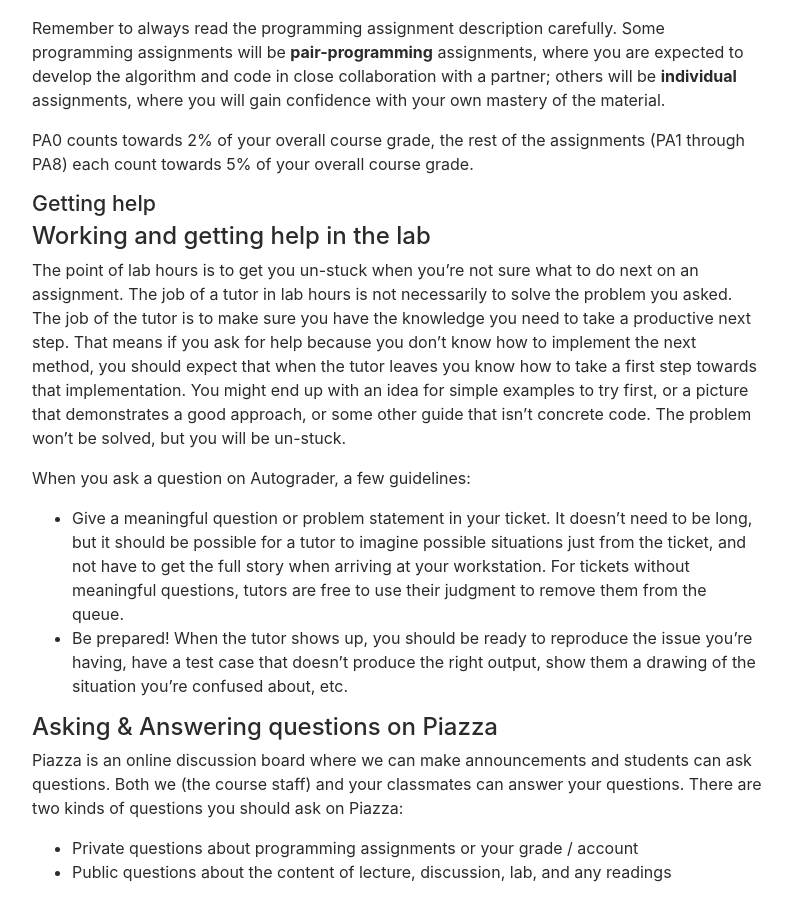
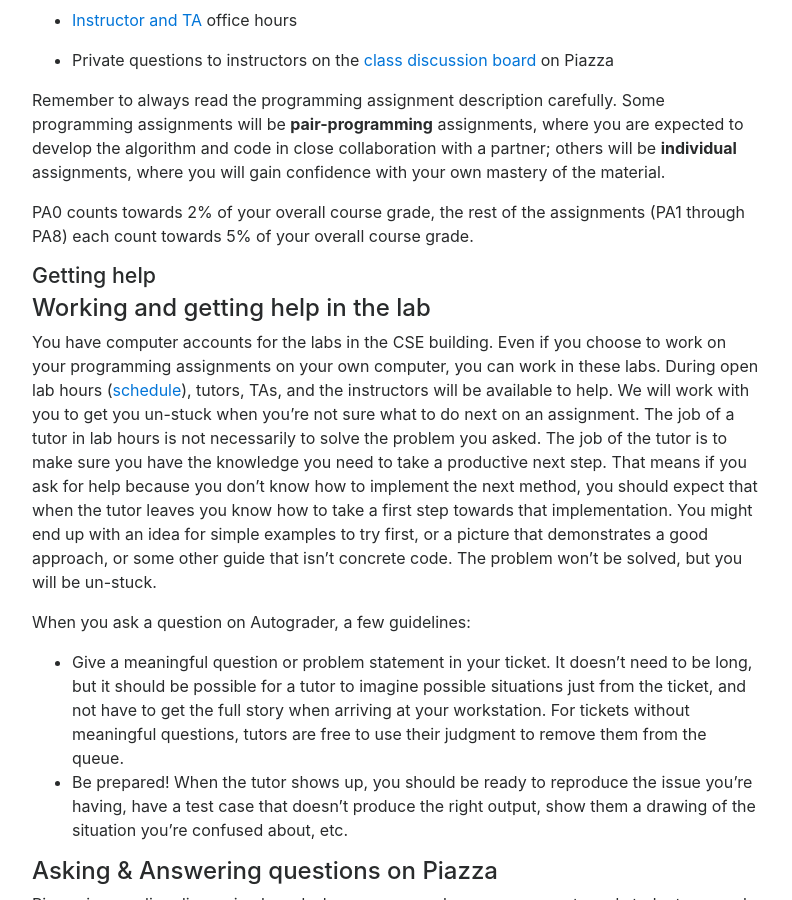
Before and after one commit to ucsd-cse8a-f18/ucsd-cse8a-f18.github.io, a Jekyll site: the page built from index.md, in a window 1280 px wide and 900 px high, scrolled down 3653 px. Shown: the whole window, without its empty margins (243-1035 px from the left). Built offline with Jekyll 4.4.1, drawn with Linux system fonts in a browser that asks for light colours; nearby versions of some CDN libraries; some of the changed text lies outside the part shown.

Commit message:
Update index.md

```diff
--- a/index.md
+++ b/index.md
@@ -27,8 +29,8 @@ Policies: <a href="#">Materials</a>, <a href="#si">Supplemental Instruction</a>,
 <a id="basics"></a>
 ## Basic Course Components
 
-<a id="lec"></a>
-<h3>Lecture</h3>  Expect class to be interactive; you'll work through problems in groups, compare multiple approaches to solutions, and answer multiple-choice questions using iClickers (see <a href="#engage">Engagement</a> below). Due to space constraints, you must attend the lecture in which you're enrolled.
+<a id="b:lec"></a>
+<h3>Lecture</h3>  Expect class to be interactive; you'll work through problems in groups, compare multiple approaches to solutions, and answer multiple-choice questions using iClickers (see <a href="#p:engage">Engagement</a> below). Due to space constraints, you must attend the lecture in which you're enrolled.
 
 <table class="table table-striped">
 <thead>
@@ -50,9 +52,9 @@ Policies: <a href="#">Materials</a>, <a href="#si">Supplemental Instruction</a>,
 </tr>
 </table>
 
-<a id="disc"></a>
+<a id="b:disc"></a>
 <h3>Discussion</h3>
-There are two kinds of discussion section: in Supplemental Instruction you will work in small groups, practicing course content with extra exercises and activities; TA review sessions will demo tools and answer questions about the programming assignment specifications.  You can attend any discussion section(s) you like; attending discussion section counts towards your <a href="#engage">Engagement</a> with the class.
+There are two kinds of discussion section: in Supplemental Instruction you will work in small groups, practicing course content with extra exercises and activities; TA review sessions will demo tools and answer questions about the programming assignment specifications.  You can attend any discussion section(s) you like; attending discussion section counts towards your <a href="#p:engage">Engagement</a> with the class.
 
 <table class="table table-striped">
 <thead>
@@ -87,12 +89,17 @@ There are two kinds of discussion section: in Supplemental Instruction you will
 </table>
 
 
-<a id="labs"></a>
+<a id="b:labs"></a>
 <h3>Lab Sessions</h3>
 
 You will work closely in groups to experiment with class concepts and delve deeper into the material.  You must
-attend the lab session in which you are enrolled.  You will complete a lab report in each <a href="#Labs">lab session</a>;
-your Lab TA will grade  this report and give you feedback.
+attend the lab session in which you are enrolled.  You will work in a group in lab.  We will assign the groups and group
+assignments may
+change from week to week: you are starting your journey into Computer Science and we want
+to help you meet your classmates who will be with you along the way.  All labs must be finished
+in the allotted class time.  As a group, you will create a lab report each week and your TA will review
+it and give you feedback.
+
 
 <table class="table table-striped">
 <thead>
@@ -138,7 +145,7 @@ your Lab TA will grade  this report and give you feedback.
 </tr>
 </table>
 
-<a id="pas"></a>
+<a id="b:pas"></a>
 <h3>Programming Assignments</h3>
 
 Learn by doing!  Most weeks, you will be working on a programming assignment for this class.
@@ -164,12 +171,19 @@ PA0 counts towards 2% of your overall course grade, the rest of the assignments
 of your overall course grade.
 
 
-<a id="help"></a>
+<a id="b:help"></a>
 <h3>Getting help</h3>
 
 <h4>Working and getting help in the lab</h4>
 
-The point of lab hours is to get you un-stuck when you're not sure what to do next on an assignment. The job of a tutor in lab hours is not necessarily to solve the problem you asked. The job of the tutor is to make sure you have the knowledge you need to take a productive next step. That means if you ask for help because you don't know how to implement the next method, you should expect that when the tutor leaves you know how to take a first step towards that implementation. You might end up with an idea for simple examples to try first, or a picture that demonstrates a good approach, or some other guide that isn't concrete code. The problem won't be solved, but you will be un-stuck.
+You have computer accounts for the labs in the CSE building.  Even if you choose to work on your programming assignments on
+your own computer, you can work in these labs.  During open lab hours (<a href="#staff">schedule</a>), tutors, TAs, and the
+instructors will be available to help. We will work with you to get you un-stuck when you're not sure what to do next on an
+assignment. The job of a tutor in lab hours is not necessarily to solve the problem you asked. The job of the tutor is to make
+sure you have the knowledge you need to take a productive next step. That means if you ask for help because you don't know how
+to implement the next method, you should expect that when the tutor leaves you know how to take a first step towards that
+implementation. You might end up with an idea for simple examples to try first, or a picture that demonstrates a good
+approach, or some other guide that isn't concrete code. The problem won't be solved, but you will be un-stuck.
 
 When you ask a question on Autograder, a few guidelines:
 
@@ -194,11 +208,11 @@ completely by accident. “My classmate said so on Piazza” is not a legitimate
 indeed lead you in helpful directions.
 
 
-<a id="exams"></a>
+<a id="b:exams"></a>
 <h3>Exams</h3>
 There will be two exams during the quarter, held in the evenings during Week 3 (**Thursday 10/18/2018	8pm-
 9:50pm**) and Week 7 (**Wednesday 11/14/2018	8pm-9:50pm**) of the Fall quarter.  The Final exam is on Wednesday of exam week
-(**Wednesday 12/12/2018	7pm-9:59pm**).  There are no makeup exams.  See <a href="#Grading">grading section</a> below for the
+(**Wednesday 12/12/2018	7pm-9:59pm**).  There are no makeup exams.  See <a href="#p:Grading">grading section</a> below for the
 policy on missed exams.
 
 
@@ -216,7 +230,7 @@ policy on missed exams.
 <a id="policies"></a>
 ## Policies
 
-<a id="materials"></a>
+<a id="p:materials"></a>
 <h3>Materials</h3>
 
 There is no textbook for the course. The schedule above will link to all the
@@ -236,8 +250,8 @@ language](https://docs.oracle.com/javase/10/), while not required reading,
 will be linked to from some assignments and is always a useful reference
 while programming.
 
-<a name="community"></a>
-<h3 id="community">The CSE 8A Community</h3>
+<a name="p:community"></a>
+<h3>The CSE 8A Community</h3>
 CSE 8A is a large course: there are over 35 people on the instructional team and over 600 students.  We are all here because we are excited about Computer Science and want to ensure a productive, interesting, and useful quarter.
 
 At UC San Diego, we agree to hold ourselves to the <a href="https://ucsd.edu/about/principles.html" target="_blank">Principles of Community</a> of respect, inclusion, and integrity.  This translates to all our interactions in this course, and beyond.
@@ -254,8 +268,8 @@ Before you post a question or answer, consider:
 If you make a post that violates these guidelines, we may make it private and remind you of these guidelines. Overall, our goal is to make the public content on Piazza constructive and relevant for everyone.
 
 
-<a name="engage"></a>
-<h3 id="engage">Engagement</h3>
+<a name="p:engage"></a>
+<h3>Engagement</h3>
 
 We highly recommend actively participating in class, attending discussion, and completing the weekly review quizzes. Regularly
 engaging with the class in these ways counts towards the Engagement component of your overall score.
@@ -287,7 +301,11 @@ full credit for a week's engagement.  For example: (1) attending all lectures (f
 (2) attending two lectures and two discussion sections; or (3) answering all questions on the review quiz correctly; or (4)
 attending two lectures and getting two answers correct on the review  quiz; etc.
 
-<h3 id="exams">Exams</h3>
+<a name="p:pas"></a>
+<h3>Programming</h3>
+
+<a name="p:exams"></a>
+<h3>Exams</h3>
 
 There will be three total exams in the course: two during the quarter (also
 called “midterms”) and a final exam. The midterms will be in the evening during
@@ -326,22 +344,8 @@ There are no make-up midterms, and the final exam policy is governed by the
 [university's
 policies](https://senate.ucsd.edu/operating-procedures/educational-policies/courses/epc-policies-on-courses/policy-exams-including-midterms-final-exams-and-religious-accommodations-for-exams/).
 
-<h3 id="lab">Labs</h3>
 
-Along with the course, you are enrolled in a lab section, which meets each
-Tuesday in one of the student labs in the (newly renovated) basement of the CSE building.
-You will work in a group in lab.  We will assign the groups and group assignments may
-change from week to week: you are starting your journey into Computer Science and we want
-to help you meet your classmates who will be with you along the way.  All labs must be finished
-in the allotted class time.  As a group, you will create a lab report each week and your TA will review
-it and give you feedback.
-
-You must attend the lab section for which you are enrolled.
-
-<h3 id="si">Supplemental Instruction</h3>
-
-
-<a id="grading"></a>
+<a id="p:grading"></a>
 <h3>Grading</h3>
 
 Your grade will be computed from:
@@ -392,13 +396,13 @@ We may adjust the above scale to be more lenient (depending on the overall class
 not adjust the scale to make it harder to get a better grade.
 In addition, you must pass the final exam in order to pass the course.
 
-<a id="ai"></a>
+<a id="p:ai"></a>
 <h3> Academic Integrity</h3>
 
 FILL IN
 
 
-<a id="detailed-outcomes"></a>
+<a id="p:detailed-outcomes"></a>
 ### Learning Outcomes
 
 - Explore computation and data
@@ -427,7 +431,7 @@ FILL IN
 
 
 
-<a id="research-consent"></a>
+<a id="p:research-consent"></a>
 <h3>Consent to Participate in Educational Research</h3>
 <h4>Investigating the Impact of Pedagogical Choices on University Student Learning and Engagement</h4>
 
@@ -492,7 +496,7 @@ You may call the Human Research Protections Program Office at 858-246-HRPP (858-
 
 <p>If you consent to participate in this study and are at least 18 years old, no action is needed. If you DO NOT consent to participate in this study, or you choose to opt-out at any time during the quarter, please submit this form online at <a href="https://goo.gl/forms/JSBRjEmkES6W6xYc2" target="_blank">https://goo.gl/forms/JSBRjEmkES6W6xYc2</a>. Your instructor will not have access to the list of students who opted out until after grades are posted. Note that you must separately opt-out of the study for each course involved in this study.</p>
 
-<a id = "ucsdsupport"></a>
+<a id = "p:ucsdsupport"></a>
 
 ## Where to go for additional support
 
```
Also changed, not shown: other parts of index.md (+7 -5 lines).
